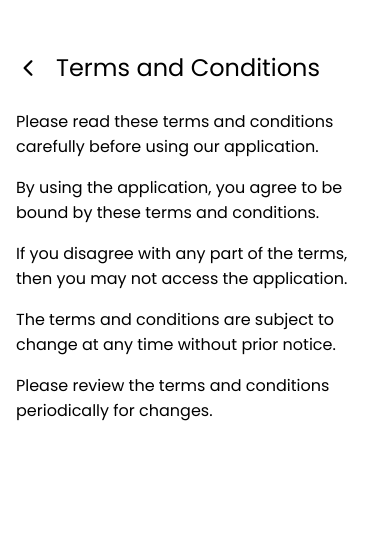
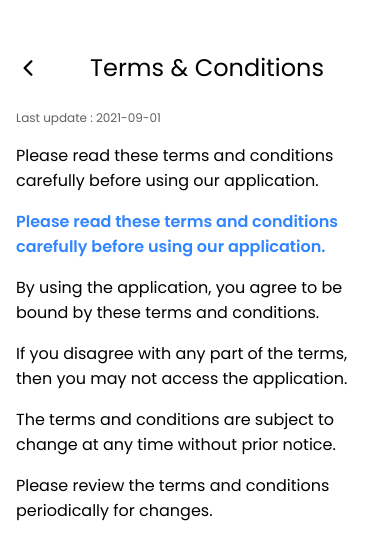
Before and after one commit to kunjladumor/HR-Attendee, a React Native app: screen /TermsConditions in a window 390 px wide. Shown: the top 560 px of the page. Built offline with nearby package versions, Linux system fonts and the light colour scheme.

Commit message:
Refactor TermsConditionsScreen component for consistent styling and improved readability

```diff
--- a/screens/TermsConditionsScreen.js
+++ b/screens/TermsConditionsScreen.js
@@ -14,10 +14,18 @@ const TermsConditionsScreen = ({ navigation }) => {
           size={24}
           onPress={() => navigation.goBack()}
         />
-        <CustomText style={styles.title}>Terms and Conditions</CustomText>
+        <CustomText style={styles.title}>Terms & Conditions</CustomText>
       </View>
       <View style={styles.content}>
+        <CustomText style={styles.lastUpdate}>
+          Last update : 2021-09-01
+        </CustomText>
         <CustomText style={styles.contentText}>
+          Please read these terms and conditions carefully before using our
+          application.
+        </CustomText>
+
+        <CustomText style={styles.blueText}>
           Please read these terms and conditions carefully before using our
           application.
         </CustomText>
@@ -40,7 +48,6 @@ const TermsConditionsScreen = ({ navigation }) => {
     </View>
   );
 };
-
 const styles = StyleSheet.create({
   container: {
     flex: 1,
@@ -55,7 +62,7 @@ const styles = StyleSheet.create({
   },
   title: {
     fontSize: 24,
-    marginLeft: 16,
+    marginHorizontal: "auto",
   },
   content: {
     flex: 1,
@@ -64,6 +71,17 @@ const styles = StyleSheet.create({
     fontSize: 16,
     marginBottom: 16,
   },
+  lastUpdate: {
+    fontSize: 12,
+    marginBottom: 16,
+    color: colors.neutral70,
+  },
+  blueText: {
+    fontSize: 16,
+    marginBottom: 16,
+    color: colors.primary,
+    fontFamily: "PoppinsSemiBold",
+  },
 });
 
 export default TermsConditionsScreen;
--- a/styles/style.js
+++ b/styles/style.js
@@ -30,6 +30,12 @@ export const CommonStyles = StyleSheet.create({
     fontWeight: "500",
     fontFamily: "PoppinsMedium", // Apply custom font
   },
+  subHeader: {
+    fontSize: 16,
+    color: colors.neutral70,
+    fontFamily: "PoppinsMedium", // Apply custom font
+  },
+
   logo: {
     width: 100,
     height: 100,
```
